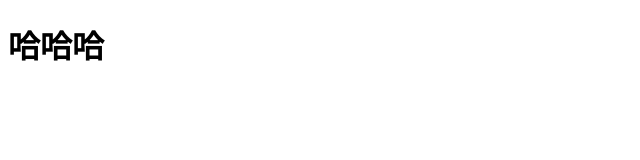
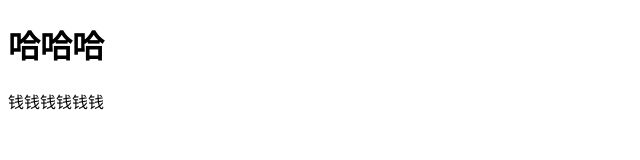
Before and after one commit to 123huanhuan123/2002, a plain HTML site: page index.html in a window 1280 px wide. Shown: the whole page, without its empty margins (0-640 px from the left). Drawn offline with Linux system fonts and the light colour scheme.

Commit message:
远程第二次提交

```diff
--- a/index.html
+++ b/index.html
@@ -7,5 +7,6 @@
 </head>
 <body>
     <h1>哈哈哈</h1>
+    <p>钱钱钱钱钱钱</p>
 </body>
 </html>
```
